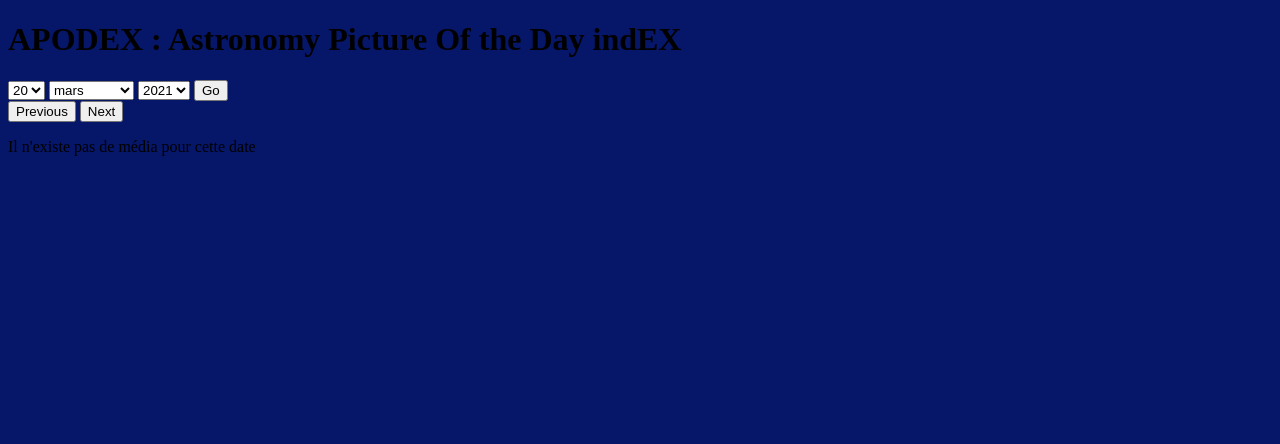
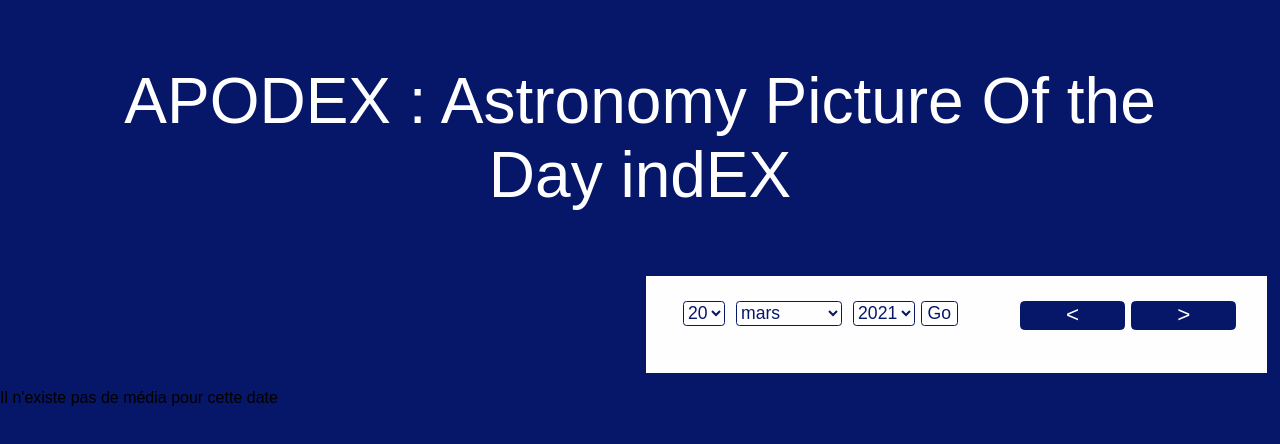
Before and after one commit to MrTrnr/apodex, a plain HTML site: page index.html in a window 1280 px wide. Drawn offline with Linux system fonts and the light colour scheme; no server answers; a web font is replaced by a local one.

Commit message:
ajout css

```diff
--- a/apodexstyle.css
+++ b/apodexstyle.css
@@ -1,6 +1,102 @@
 body
 {
 	background-color: #061669;
+    font-family: 'Strait', sans-serif;
+    padding: 0;
+    margin : auto;
+    display: flex;
+    flex-direction: column;
+}
+
+#titlePage
+{
+    color: #fefefe;
+    margin : 5%;
+    text-align: center;
+    font-weight : lighter;
+}
+
+#infoToDisplayContainer
+{
+    display: flex;
+    text-align: center;
+}
+
+#media
+{
+    width: 100%;
+}
+
+img
+{
+    max-width: 100%;
+}
+
+#copyright
+{
+    margin-right: 5%;
+    margin-top: 1%;
+    text-align: right;
+    color: #061669;
+}
+
+#buttons
+{
+    text-align: center;
+}
+
+#dateButtonsContainer
+{
+    margin: 0 5% 5% 5% ;
+    display: flex;
+    justify-content: space-between;
+}
+
+label, select, button
+{
+    margin:0;
+}
+
+
+.lightButton
+{
+    border-radius: 0.2em;
+    background-color: #fefefe;
+    text-decoration: none;
+    border: 1px solid #061669;
+    color: #061669;
+    font-size: 1.1em;
+}
+
+#prevNextButtonsContainer
+{
+    display: flex;
+    flex-direction: row;
+    justify-content: space-between;
+    margin-left: 5%;
+    margin-right: 5%;
+}
+
+.plainButton
+{
+    border-radius: 0.2em;
+    background-color: #061669;
+    text-decoration: none;
+    border: 1px solid #061669;
+    color: #fefefe;
+    padding: 0 2em 0.1em 2em;
+    font-size: 1.4em;
+}
+
+#title, #explanation
+{
+    text-align: left;
+    margin: 1% 5% 1% 5%;
+}
+
+#title
+{
+    font-size: 2em;
 }
 
 .video-responsive {
@@ -9,18 +105,104 @@ body
     /* padding-bottom: 56.25%; */
     position: relative;
     /* height: 0; */
-
-    width: 50%;
-    /* screen-ratio 19:9 = 56,25% , 56.25% of 50% -> 28vw*/
-    height: 28vw;
-    /* background-color: aquamarine; */
+    width: 100%;
+    /* screen-ratio 19:9 = 56,25%*/
+    height: 56.25vw;
 
   }
 
   .video-responsive iframe {
     left: 0;
     top: 0;
-    height: 100%;
     width: 100%;
     position: absolute;
   }
+
+/*ecran de téléphone portable */
+@media screen and (max-width: 479px)
+{
+    #infoToDisplayContainer
+    {
+        flex-direction: column;
+        background-color: #fefefe;
+    }
+
+    #titlePage
+    {
+        font-size: 0.8em;
+    }
+
+    #copyright
+    {
+        color: #061669;
+        font-size: 0.6em
+    }
+
+    .video-responsive iframe
+    {
+        height: 100%;
+    }
+}
+
+/*ecran d'ordinateur*/
+@media screen and (min-width: 480px)
+{
+    #infoToDisplayContainer
+    {
+        flex-direction: row;
+        background-color: #061669;
+    }
+
+    #titlePage
+    {
+        font-size: 4em;
+    }
+
+    #mediaContainer
+    {
+        width:50%;
+        margin-left: 1%;
+    }
+
+    #buttonsAndTextContainer
+    {
+        width:50%;
+        background-color: #fefefe;
+        margin-left: 1%;
+        margin-right: 1%;
+    }
+
+    #copyright
+    {
+        color: #fefefe;
+        font-size: 1em
+    }
+
+    #buttonsContainer{
+        display:flex;
+        flex-direction: row;
+        margin: 4% 0 0 0;
+    }
+
+    #dateButtonsContainer
+    {
+        flex-grow: 5;
+    }
+
+    #prevNextButtonsContainer
+    {
+        flex-grow: 1;
+        height: 1.8em;
+    }
+
+    .plainButton
+    {
+        padding: 0 2em 0.1em 2em;
+        font-size: 1.4em;
+    }
+
+    .video-responsive iframe
+    {
+        height: 50%;
+    }
+}
--- a/index.html
+++ b/index.html
@@ -6,10 +6,6 @@
     <link href="apodexstyle.css" rel="stylesheet" />
     <link rel="preconnect" href="https://fonts.gstatic.com">
     <link href="https://fonts.googleapis.com/css2?family=Strait&display=swap" rel="stylesheet">
-    <link
-      href="https://fonts.googleapis.com/css2?family=Open+Sans&display=swap"
-      rel="stylesheet"
-    />
     <meta name="viewport" content="width=device-width" />
     <title>APODEX : Astronomy Picture Of the Day indEX</title>
   </head>
@@ -38,9 +34,9 @@
 
               <button class="lightButton" onclick="chooseDate()">Go</button>
             </div>
-            <div id=prevNextButtonsContainer>
-              <button class="plainButton" onclick="previousDate()">Previous</button>
-              <button class="plainButton" onclick="nextDate()">Next</button>
+            <div id="prevNextButtonsContainer">
+              <button class="plainButton" onclick="previousDate()">&lt;</button>
+              <button class="plainButton" onclick="nextDate()">&gt;</button>
             </div>
           </div>
 
```
